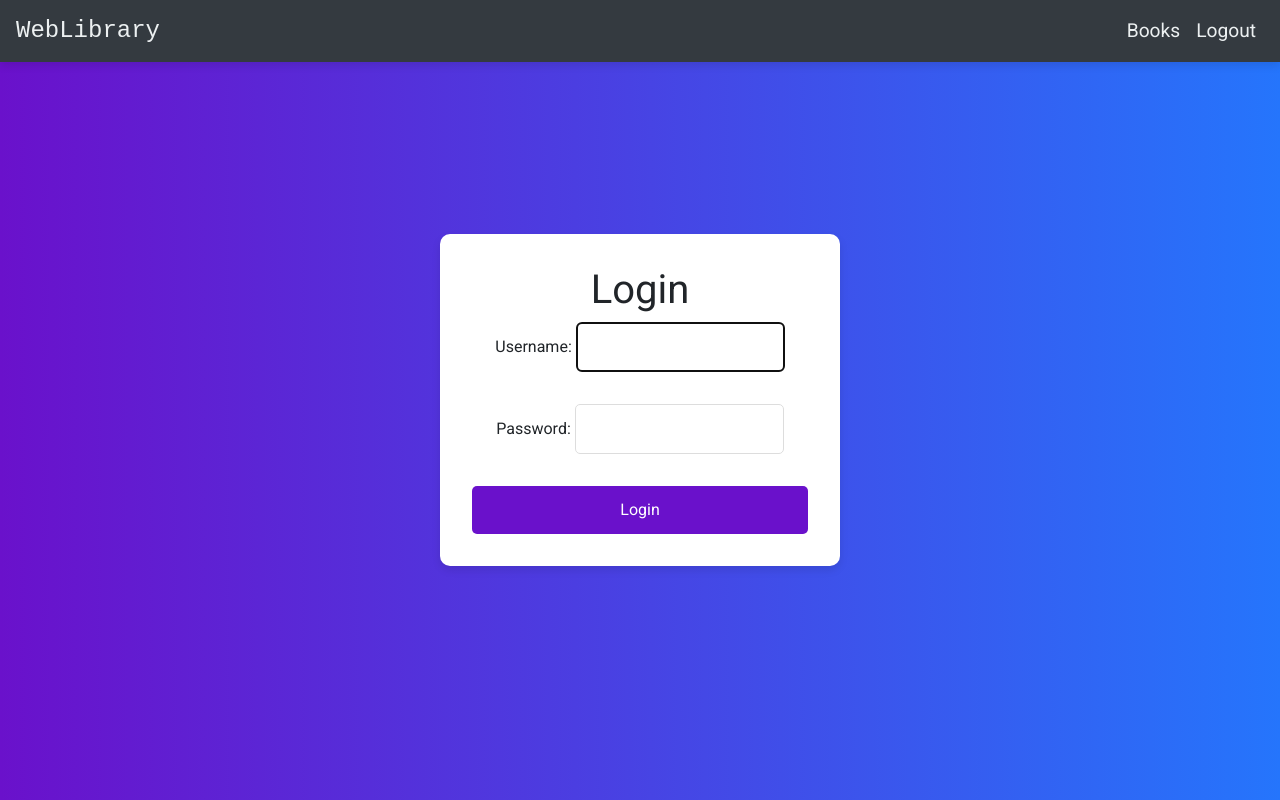
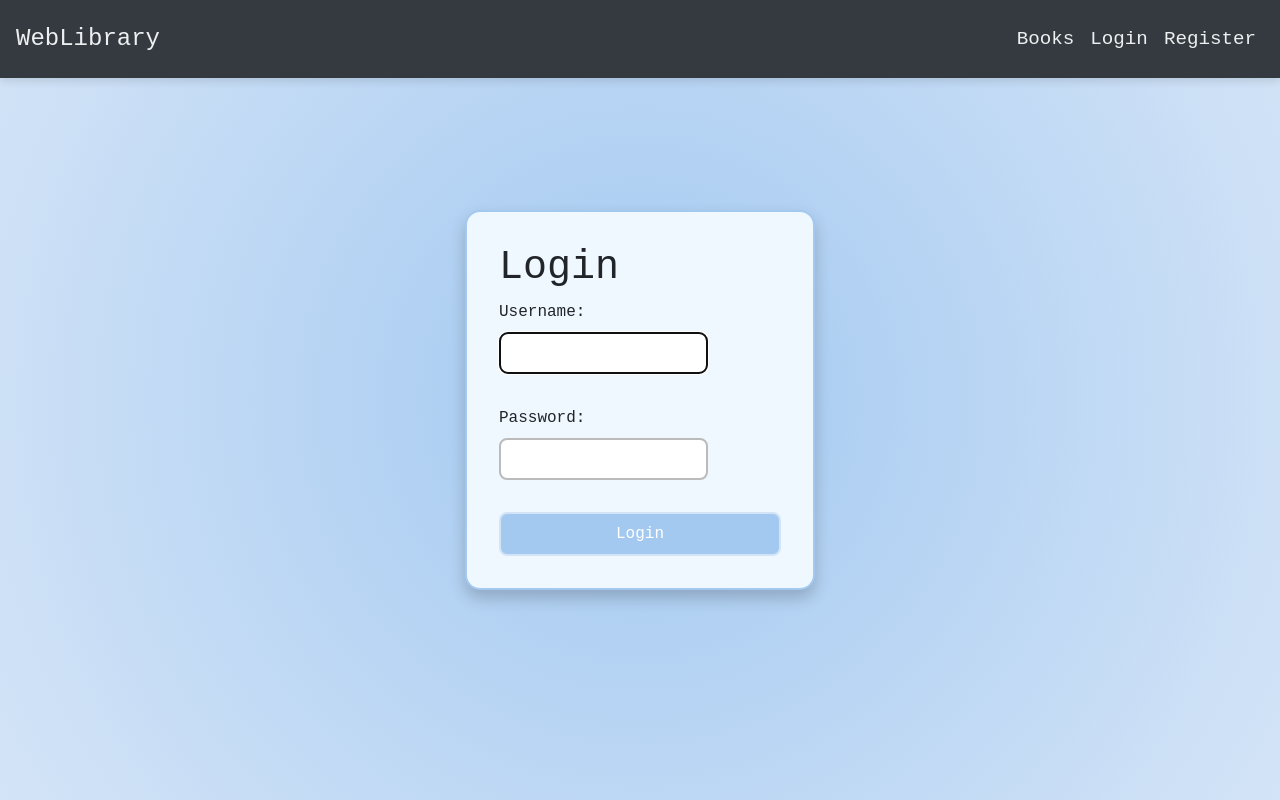
Before and after one commit to AquaSyles/WebLibrary, a Django app: page /accounts/login/ in a window 1280 px wide. Run offline with Django 5.2, Linux system fonts and the light colour scheme; some libraries are stand-ins or nearby versions.

Commit message:
added registering users

```diff
--- a/WebLibrary/accounts/static/css/login.css
+++ b/WebLibrary/accounts/static/css/login.css
@@ -4,13 +4,16 @@
     left: 0;
     right: 0;
     z-index: 10;
+    background-color: #a3c9f1;
+    color: white;
+    padding: 1rem;
+    text-align: center;
 }
 
 body {
-    font-family: 'Roboto', sans-serif;
-    background: linear-gradient(to right, #6a11cb, #2575fc);
+    font-family: 'Courier New', Courier, monospace;
+    background: radial-gradient(circle, #a3c9f1, #d4e4f7);
     display: flex;
-    flex-direction: column;
     justify-content: center;
     align-items: center;
     height: 100vh;
@@ -19,39 +22,41 @@
 }
 
 .login-container {
-    background: white;
+    background: #f0f8ff;
     padding: 2rem;
-    border-radius: 10px;
-    box-shadow: 0 4px 8px rgba(0, 0, 0, 0.1);
-    max-width: 400px;
+    border: 2px solid #a3c9f1;
+    border-radius: 15px;
+    box-shadow: 0 8px 16px rgba(0, 0, 0, 0.2);
+    max-width: 350px;
     width: 100%;
-    text-align: center;
+    text-align: left;
 }
 .login-container h2 {
-    margin-bottom: 1.5rem;
-    color: #333;
+    margin-bottom: 1rem;
+    color: #444;
+    font-family: 'Georgia', serif;
 }
 .login-container form {
-    display: flex;
-    flex-direction: column;
+    display: grid;
+    gap: 1rem;
 }
 .login-container form input {
-    padding: 0.75rem;
-    margin-bottom: 1rem;
-    border: 1px solid #ddd;
-    border-radius: 5px;
-    font-size: 1rem;
+    padding: 0.5rem;
+    border: 2px solid #bbb;
+    border-radius: 8px;
+    font-size: 0.9rem;
 }
 .login-container form button {
-    padding: 0.75rem;
-    background: #6a11cb;
-    border: none;
-    border-radius: 5px;
+    padding: 0.5rem;
+    background: #a3c9f1;
+    border: 2px solid #d4e4f7;
+    border-radius: 8px;
     color: white;
     font-size: 1rem;
     cursor: pointer;
-    transition: background 0.3s;
+    transition: background 0.3s, transform 0.3s;
 }
 .login-container form button:hover {
-    background: #2575fc;
+    background: #d4e4f7;
+    transform: scale(1.05);
 }
--- a/WebLibrary/accounts/urls.py
+++ b/WebLibrary/accounts/urls.py
@@ -4,4 +4,5 @@
 urlpatterns = [
     path('login/', views.login_view, name='login'),
     path('logout/', views.logout_view, name='logout'),
+    path('register/', views.register_view, name='register'),
 ]
--- a/WebLibrary/accounts/views.py
+++ b/WebLibrary/accounts/views.py
@@ -2,6 +2,7 @@
 from django.contrib.auth import authenticate, login, logout
 from django.contrib.auth.forms import AuthenticationForm
 from django.contrib import messages
+from .forms import RegisterForm
 
 def login_view(request):
     if request.method == 'POST':
@@ -24,3 +25,14 @@
 def logout_view(request):
     logout(request)
     return redirect('login')
+
+def register_view(request):
+    if request.method == 'POST':
+        form = RegisterForm(request.POST)
+        if form.is_valid():
+            user = form.save()
+            login(request, user)
+            return redirect('home')
+    else:
+        form = RegisterForm()
+    return render(request, 'accounts/register.html', {'form': form})
--- a/WebLibrary/home/templates/home/base.html
+++ b/WebLibrary/home/templates/home/base.html
@@ -28,9 +28,18 @@
                     <a class="nav-link" href="#" style="color: #ecf0f1; font-size: 1.2rem;">Rentals</a>
                 </li>
                 {% endif %}
+                {% if user.is_authenticated %}
                 <li class="nav-item">
                     <a class="nav-link" href="{% url 'logout' %}" style="color: #ecf0f1; font-size: 1.2rem;">Logout</a>
                 </li>
+                {% else %}
+                <li class="nav-item">
+                    <a class="nav-link" href="{% url 'login' %}" style="color: #ecf0f1; font-size: 1.2rem;">Login</a>
+                </li>
+                <li class="nav-item">
+                    <a class="nav-link" href="{% url 'register' %}" style="color: #ecf0f1; font-size: 1.2rem;">Register</a>
+                </li>
+                {% endif %}
             </ul>
         </div>
     </nav>
```
Also changed, not shown: WebLibrary/accounts/forms.py (added, +32 -0 lines), WebLibrary/accounts/templates/accounts/register.html (added, +33 -0 lines).
